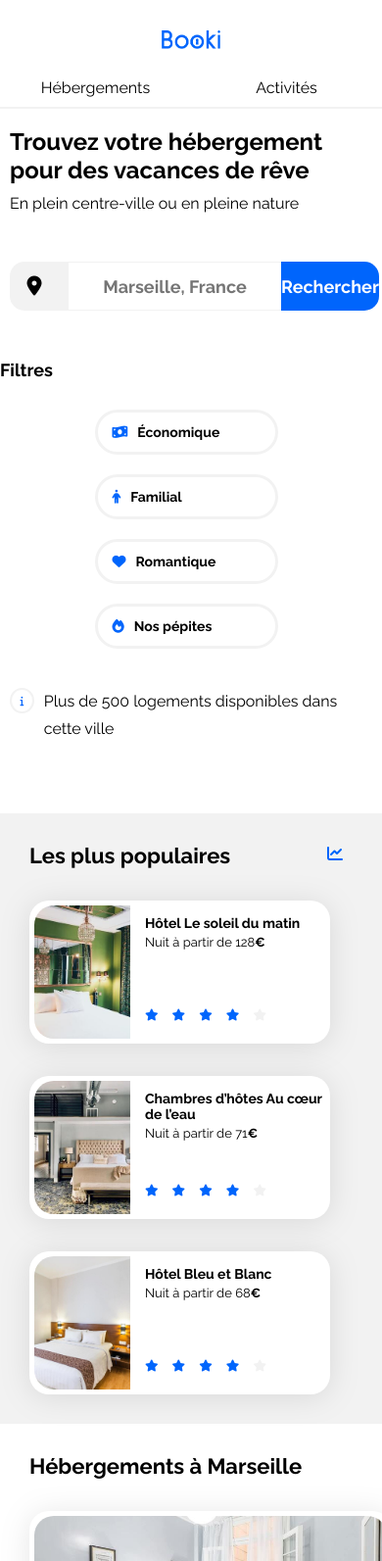
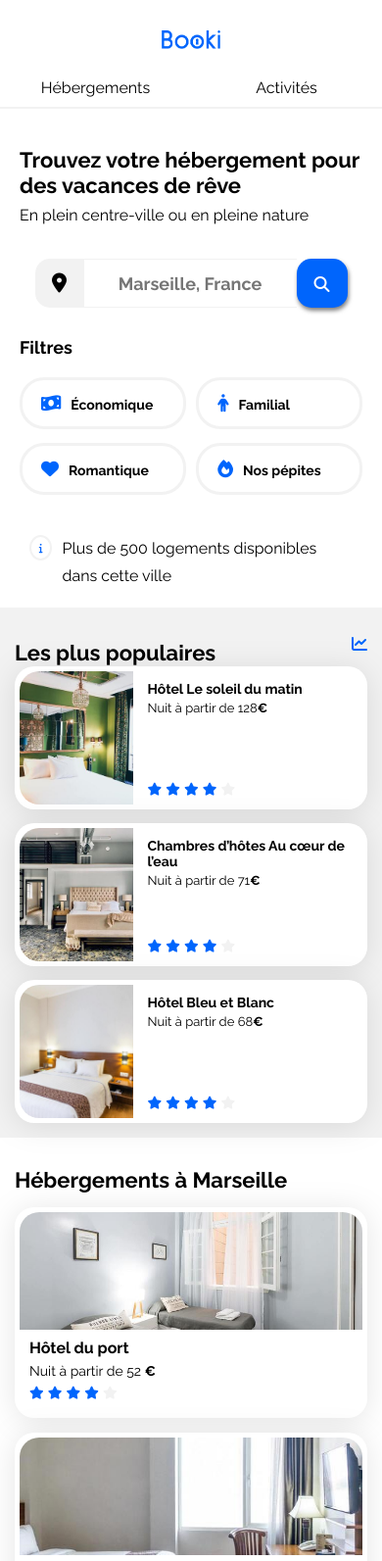
Before and after one commit to marxattax/OC-booki, a plain HTML site: page index.html in a window 390 px wide. Shown: the top 1593 px of the page at 98% size. Drawn offline with Linux system fonts and the light colour scheme.

Commit message:
Add files via upload

```diff
--- a/css/style-responsive.css
+++ b/css/style-responsive.css
@@ -5,15 +5,7 @@
 @media (max-width: 1024px) {
 
     .main-container {
-        padding: 10px;
-    }
-
-    .champ-recherche {
-        font-style: italic;
-    }
-
-    .bouton-recherche {
-        font-style: italic;
+        padding: 0px 40px 0px 40px;
     }
 
     .filtres {
@@ -21,11 +13,11 @@
         display:flex;
         flex-direction: column;
         font-size: 18px;
-        padding:0;
+        margin-top: 30px;
     }
 
     .filtres-liste {
-        margin-top: 20px;
+        margin-top: 40px;
     }
 
     .filtre {
@@ -34,7 +26,7 @@
     }
 
     .note {
-        padding-top: 40px;
+        padding-top: 0px;
     }
 
     .hebergements-and-populaires {
@@ -51,13 +43,10 @@
     }
 
     .populaires-cards {
-        display: flex;
-        flex-direction: row;
-        justify-content: space-between;
-    }
-
-    .populaires-cards a {
-        width: 30%;
+        display: grid;
+        grid-template-columns: repeat(3, 31%);
+        gap: 2%;
+        justify-content: center;
     }
 
     .populaires-cards .card-title {
@@ -82,7 +71,18 @@
         margin: 0;
     }
 
+    .selection {
+    padding-left: 20px;
+    padding-right:20px;
+    }
+
+    #recherche {
+    width: 100%;
+    justify-content: center;
+    }
+
     header {
+        display: flex;
         flex-direction: column;
         align-items: center;
         margin-bottom: 50px;
@@ -111,17 +111,8 @@
     }
 
     .encart {
-        padding-left: 10px;
-        padding-right: 10px;
-    }
-
-    .sous-encart {
-        padding-left: 10px;
-        padding-right: 10px;
-    }
-
-    #recherche {
-        padding-left: 10px;
+        font-size: 22px;
+        margin-top: 65px;
     }
 
     .champ-recherche {
@@ -129,39 +120,44 @@
     }
 
     .bouton-recherche {
-        font-style: normal;
-        padding: 0;
+        display: none;
+    }
+
+    .fa-magnifying-glass {
+        display: block;
     }
 
     .filtres {
-        height:100%;
-
         display: flex;
         flex-direction: column;
+        margin-top: 30px;
     }
 
     .filtres-liste {
-        display: flex;
-        flex-flow: row wrap;
-        justify-content: space-around;
+        display: grid;
+        grid-template-columns: 1fr 1fr;
+        gap: 3%;
+        margin-top: 10px;
     }
 
     .filtre {
-        width: 40%;
-        height: 20px;
-        line-height: 20px;
         font-size: 14px;
+        font-weight: bold;
         margin-top: 10px;
-        margin-bottom: 10px;
-        padding-left:15px;
+        margin-right:0;
+        padding : 14px 1px 14px 19px;
         text-align: left;
+    }
+
+    .filtre .fa-solid {
+        font-size: 18px;
     }
 
     .note {
         display: flex;
         flex-direction: row;
         vertical-align: center;
-        margin-top: 10px;
+        margin-top: 35px;
         padding: 10px;
     }
 
@@ -173,6 +169,7 @@
 
     .hebergements-and-populaires section {
         border-radius: 0;
+        padding:15px;
     }
 
     .hebergements-and-populaires section:nth-child(odd) {
@@ -183,43 +180,78 @@
         background-color: var(--main-bg-color);
     }
 
+    .hebergements {
+        margin-top: 15px;
+    }
+
     .hebergements-cards {
         display: flex;
         flex-direction: column;
-        align-items: center;
     }
 
-    .hebergements-cards .card {
-        width: 360px;
+    .hebergements-cards h3, p {
+        margin-bottom: 6px;
+    }
+
+    .hebergements-cards a {
+        width: 100%;
+        margin-top: 15px;
     }
 
     .hebergements-cards img {
-        height: 150px;
+        height: 120px;
+        width: 100%;
+    }
+
+    .hebergements-cards .card-content {
+        padding-bottom: 10px;
+    }
+
+    .more {
+        margin-top: 10px;
+    }
+
+    .populaires {
+        margin-top: 6px;
+    }
+
+    .populaires h2 {
+        margin-top: 18px;
     }
 
     .populaires-cards {
         display: flex;
         flex-direction: column;
-
+        gap: 14px;
+        margin-top: 1px;
     }
 
     .populaires-cards .card {
-        width: 300%;
+        margin-top: 0px;
+    }
+
+    .populaires-cards a {
+        width:100%;
+    }
+
+    .activites {
+        margin-top: 55px;
     }
 
     .activites-cards {
         flex-direction: column;
         align-items: center;
+        margin-top: 25px;
     }
 
     .card-activite {
-        width: 90%;
+        width: 100%;
         margin-top: 10px;
     }
 
     .card-activite img {
         width: 100%;
-        height: 150px;
+        height: 140px;
     }
 
     footer {
@@ -229,5 +261,6 @@
 
     .menu-footer {
         width:100%;
+        margin-top: 20px;
     }
 }
--- a/css/style.css
+++ b/css/style.css
@@ -11,6 +11,10 @@
 
 .fa-solid {
     color: var(--main-color);
+}
+
+.fa-star {
+    font-size: 13px;
 }
 
 body {
@@ -65,7 +69,7 @@ a {
 /****** Menu navigation ********/
 
 header {
-    height: 80px;
+    height: 85px;
     display: flex;
     flex-direction: row;
     justify-content: space-between;
@@ -101,13 +105,12 @@ nav a:hover {
 .encart {
     font-size: 24px;
     font-weight: bold;
-    margin-top:20px;
-    margin-bottom: 10px;
+    margin-top:25px;
 }
 
 .sous-encart {
     font-size: 16px;
-    margin-bottom: 20px;
+    margin-top: 8px;
 }
 
 /****** Champ de recherche pour location ******/
@@ -119,12 +122,7 @@ nav a:hover {
     display: flex;
     flex-direction: row;
 
-    margin-top: 50px;
-    margin-bottom: 50px;
-}
-
-.fa-solid {
-    height: 20px;
+    margin-top: 35px;
 }
 
 #icone-loc {
@@ -159,37 +157,40 @@ input {
     text-align: center;
 }
 
+.fa-magnifying-glass {
+    display: none;
+    background-color: var(--main-color);
+    color: white;
+    border-radius: 15px;
+    padding: 18px;
+    filter: drop-shadow(1px 3px 2px rgba(0, 0, 0, 0.5));
+}
+
 /****** Filtres *******/
 
 .filtres {
-    height:50px;
     font-size: 18px;
     font-weight: bold;
-    margin-top: 20px;
-    margin-bottom: 20px;
-
+    margin-top: 50px;
     display: flex;
     flex-direction: row;
-    padding-right:20px;
 }
 
 .filtre {
-    height: 50px;
-    line-height: 30px;
     text-align: center;
     border: 3px solid;
     border-color: var(--main-bg-color);
     border-radius: 25px;
-    padding : 10px;
-    margin-left:10px;
+    padding : 14px 19px 14px 19px;
+    margin-left: 12px;
 }
 
 .filtre:hover {
     background-color: var(--filter-bg-color);
 }
 
-.fa-solid {
-    padding-right:10px;
+.filtre i {
+    padding-right: 10px;
 }
 
 /****** Note informative *******/
@@ -198,7 +199,7 @@ input {
     display: flex;
     height: 28px;
     line-height: 28px;
-    margin-bottom: 40px;
+    margin-top: 50px;
 }
 
 .fa-info {
@@ -206,7 +207,6 @@ input {
     width: 12px;
     line-height: 12px;
     text-align: center;
-    background-color: white;
     border: 2px solid;
     border-color: #F2F2F2;
     border-radius: 50%;
@@ -218,13 +218,14 @@ input {
 
 /****** Hebergements And Populaires ***********/
 .hebergements-and-populaires {
+    margin-top: 30px;
     display: flex;
     justify-content: space-between;
 }
 
 .hebergements-and-populaires section {
     background-color: var(--main-bg-color);
-    border-radius: 20px;
+    border-radius: 15px;
     padding: 30px;
     box-sizing: border-box;
 }
@@ -235,41 +236,37 @@ input {
 }
 
 .hebergements-cards {
-    display: flex;
-    flex-flow: row wrap;
-    justify-content: space-between;
+    display: grid;
+    grid-template-columns: repeat(3, 31%);
+    gap: 0 4%;
+    justify-content: center;
 }
 
-.hebergements-cards .card {
-    width: 240px;
-    margin-top: 33px;
-
-    display: flex;
-    flex-direction: column;
+.hebergements-cards a {
+    margin-top:33px;
 }
 
 .hebergements-cards img {
+    width: 100%;
     height: 100px;
     border-radius: 20px 20px 0 0;
 }
 
 .hebergements-cards .card-content {
-    height: 33%;
-    padding-left: 15px;
+    padding-left: 10px;
 }
 
 .hebergements-cards .card-title {
-    margin-top: 10px;
-    margin-bottom: 4px;
+    margin-top:5px;
 }
 
 .hebergements-cards .card-subtitle {
-    margin: 0;
     font-size: 14px;
+    margin-top: 5px;
 }
 
 .more {
-    margin-top: 30px;
+    margin-top: 40px;
 }
 
 .more a {
@@ -317,7 +314,7 @@ input {
 
 .populaires-cards .card-subtitle {
     margin: 0;
-    font-size: 13px;
+    font-size: 14px;
 }
 
 .populaires-cards .card-rating {
@@ -327,8 +324,8 @@ input {
 /******* Activités *******/
 
 .activites {
-    margin: auto;
     margin-top: 50px;
+    padding:20px;
 }
 
 .activites-cards {
@@ -336,21 +333,21 @@ input {
     display: flex;
     flex-direction: row;
     justify-content: space-around;
+    gap:2%;
 }
 
 .card-activite {
-    width: 100%;
+    width: 23%;
     border: 3px solid;
     border-color: var(--main-bg-color);
     border-radius: 20px;
-    margin-right: 20px;
-    box-shadow: 0px 0px 5px var(--main-bg-color);
+    box-shadow: 0px 0px 8px var(--main-bg-color);
 }
 
 .card-activite img {
     object-fit: cover;
     width: 100%;
-    height: 350px;
+    height: 375px;
     border-radius: 18px 18px 0 0;
 }
 
@@ -372,7 +369,6 @@ footer {
 
 .menu-footer {
     width:33%;
-
     display: flex;
     flex-direction: column;
 }
--- a/index.html
+++ b/index.html
@@ -24,6 +24,7 @@
             </nav>
         </header>
         <main>
+            <div class="selection">
                 <div class="encart">Trouvez votre hébergement pour des vacances de rêve</div>
                 <div class="sous-encart">En plein centre-ville ou en pleine nature</div>
 
@@ -31,6 +32,7 @@
                     <span class="fa-solid fa-location-dot fa-lg" id ="icone-loc"></span>
                     <input type="text" id="ville" name="ville" placeholder="Marseille, France" class="champ-recherche" >
                     <input type="submit" value="Rechercher" class="bouton-recherche">
+                    <i class="fa-solid fa-magnifying-glass"></i>
                 </form>
 
                 <div class="filtres">
@@ -42,9 +44,9 @@
                         <span class="filtre"><a href=""><i class="fa-solid fa-fire"></i>Nos pépites</a></span>
                     </div>
                 </div>
-
                 <div class="note">
                     <i class="fa fa-info"></i> <span>Plus de 500 logements disponibles dans cette ville</span>
+                </div>
             </div>
 
             <div id="hebergements" class="hebergements-and-populaires">
```
Lines whose indentation alone changed are shown as unchanged.
